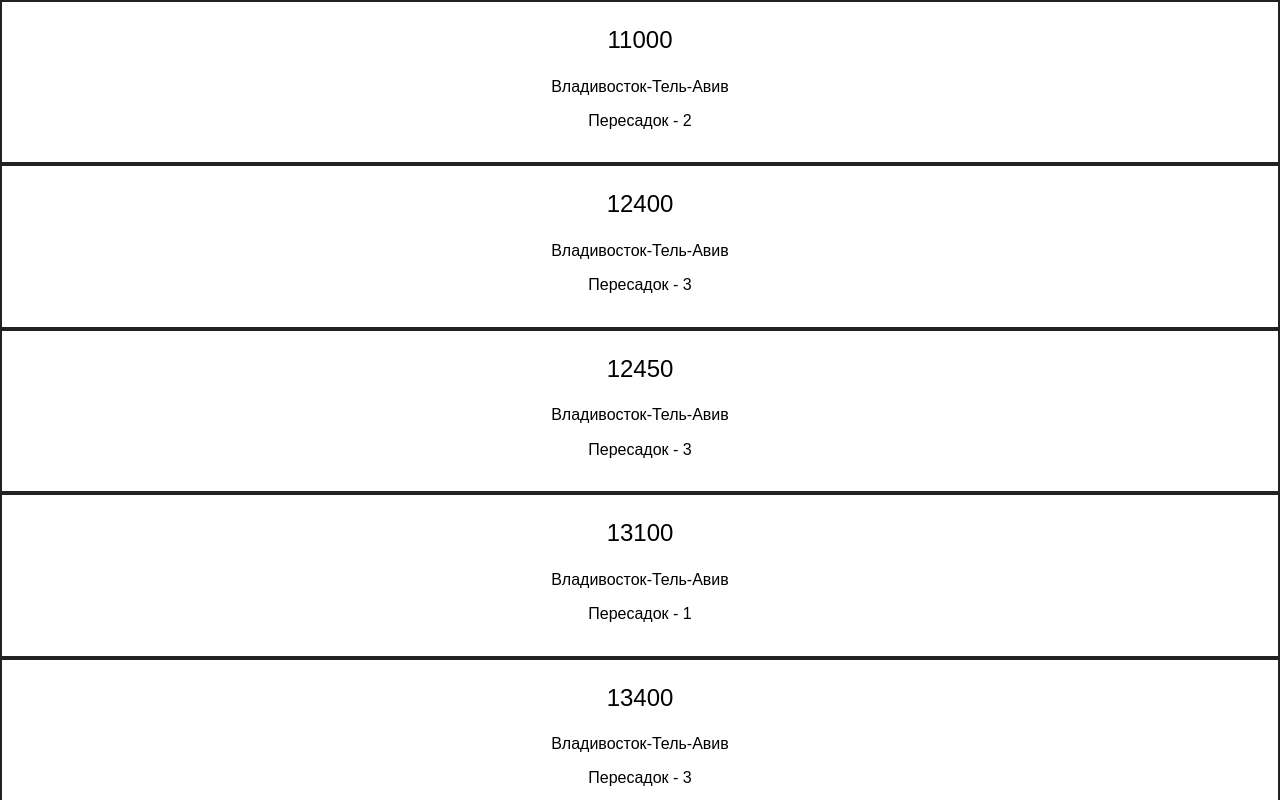
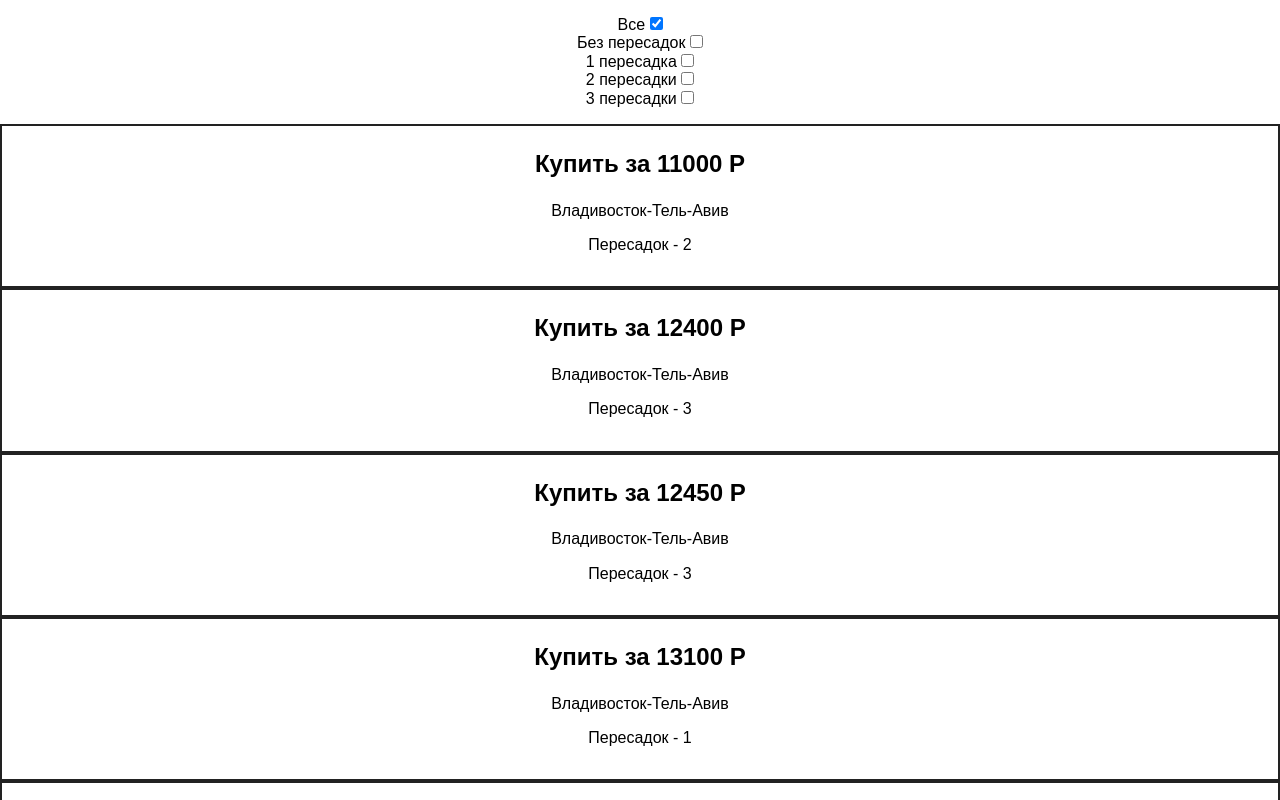
Before and after one commit to shnider/aviasales-test, a React (Create React App) app: page / in a window 1280 px wide. Shown: the top 800 px of the page. Built offline with nearby package versions, Linux system fonts and the light colour scheme.

Commit message:
chore: add filters without logic

```diff
--- a/src/App.css
+++ b/src/App.css
@@ -18,13 +18,23 @@
   font-size: large;
 }
 
+.Filters {
+  padding: 1rem;
+}
+
+.Filters label {
+  display: block;
+}
+
 .Ticket {
   font-size: 1rem;
   border: 2px solid #222;
 }
 
+
 .Ticket :first-child {
   font-size: 1.5rem;
+  font-weight: bold;
 }
 
 
@@ -33,8 +43,3 @@
   border-bottom: 0px;
 
 }
-
-@keyframes App-logo-spin {
-  from { transform: rotate(0deg); }
-  to { transform: rotate(360deg); }
-}
--- a/src/App.jsx
+++ b/src/App.jsx
@@ -5,6 +5,7 @@ import sort from './utils';
 import data from './ticket.json';
 
 import Ticket from './Components/Ticket';
+import Filters from './Components/Filters';
 
 class App extends Component {
   state = {};
@@ -14,6 +15,7 @@ class App extends Component {
     const sortedTickets = sort(tickets);
     return (
       <div className="App">
+        <Filters />
         {sortedTickets.map(ticket =>
           (<Ticket
             price={ticket.price}
--- a/src/Components/Filters.jsx
+++ b/src/Components/Filters.jsx
@@ -1,8 +1,21 @@
 import React from 'react';
 
-export default (props) => (
-  <h3>Колличесвто пересадок</h3>
-  <form action="">
-
+export default () => (
+  <form className="Filters">
+    <label htmlFor="allOptions">
+      Все <input type="checkbox" checked="checked" />
+    </label>
+    <label htmlFor="withoutTransfer">
+      Без пересадок <input type="checkbox" />
+    </label>
+    <label htmlFor="oneTransfer">
+      1 пересадка <input type="checkbox" />
+    </label>
+    <label htmlFor="twoTransfers">
+      2 пересадки <input type="checkbox" />
+    </label>
+    <label htmlFor="threeTransfers">
+      3 пересадки <input type="checkbox" />
+    </label>
   </form>
 );
--- a/src/Components/Ticket.jsx
+++ b/src/Components/Ticket.jsx
@@ -2,7 +2,7 @@ import React from 'react';
 
 export default props =>
   (<div className="Ticket">
-    <p>{props.price}</p>
+    <p>Купить за {props.price} Р</p>
     <p>{props.origin}-{props.destination}</p>
     <p>Пересадок - {props.stops}</p>
   </div>);
```
